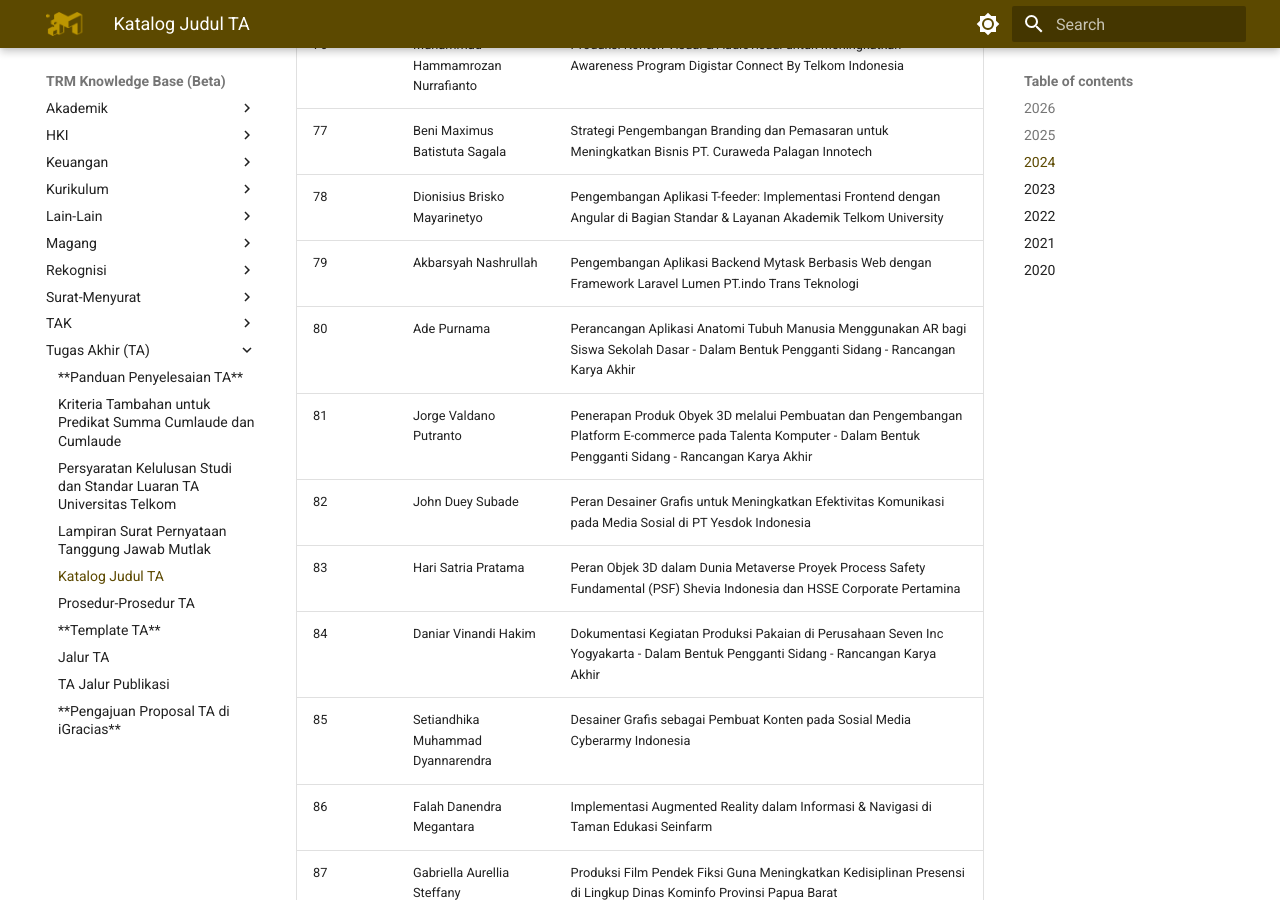
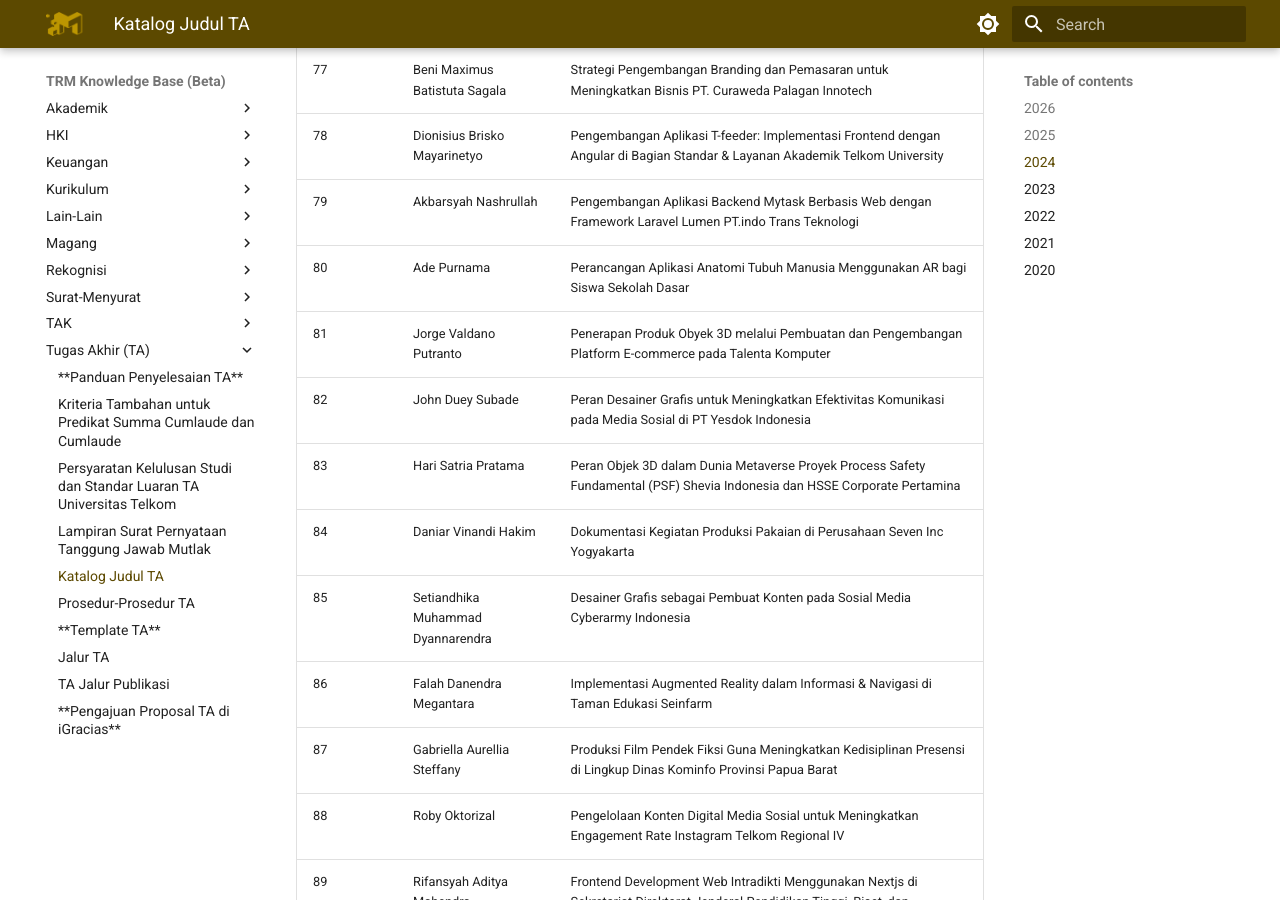
Before and after one commit to s1trm/knowledge, an MkDocs documentation site: the page built from docs/judul_pa.md, in a window 1280 px wide and 900 px high, scrolled down 13102 px. Built offline with MkDocs 1.6.1 and Material for MkDocs 9.7.7, drawn with Linux system fonts in a browser that asks for light colours; some of the changed text lies outside the part shown.

Commit message:
hapus keterangan "Dalam Bentuk Pengganti Sidang - Rancangan Karya Akhir" dari judul PA
Co-Authored-By: Claude Sonnet 5 <noreply@anthropic.com>
Claude-Session: https://claude.ai/code/session_0168To5hrzmgxHDVCRukxZwJ

```diff
--- a/docs/judul_pa.md
+++ b/docs/judul_pa.md
@@ -125,7 +125,7 @@
 | -- | ---- | -------- |
 | 1 | Alma Nafiisah Deswandi | Pengembangan Desain Antarmuka Website Lembaga Keuangan Mikro PT BPR Hoki |
 | 2 | Alif Kamal Jauhari | Pengembangan Social Entertainment Metaverse: Pataland di Startup Cube Studio Berbasis Platform Virtual Reality |
-| 3 | Syifa Ma'arif Al Azhar | Strategi Pengembangan Brand Awareness untuk Rumah Produksi Mateha Production di Media Sosial - Dalam Bentuk Pengganti Sidang - Rancangan Karya Akhir |
+| 3 | Syifa Ma'arif Al Azhar | Strategi Pengembangan Brand Awareness untuk Rumah Produksi Mateha Production di Media Sosial |
 | 4 | Ahmad Fabiansyah | Pengwmbangan UI/UX Aplikasi Website dalam Manajemen Persediaan dan Pemasaran Produk Fashion Nerth |
 | 5 | Syamsul Nizar | Pengembangan Social Entertainment Metaverse: Pataland di Startup Cube Studio Berbasis Platform Website |
 | 6 | Winda Nur'imany Pramessetiawan | Perancangan Website untuk Layanan Pemesanan serta Reminder pada Padasuka Tour & Travel |
@@ -146,7 +146,7 @@
 | 21 | Fajri Hafizh | Pengembangan Backend Aplikasi Teknologi Berbasis Website dalam Manajemen Persediaan dan Pemasaran terhadap Produk Fashion Nerth |
 | 22 | Muhammad Ghazi Al Ghifari | Pembuatan Website Pariwisata Kabupaten Subang Menggunakan HTML & CSS |
 | 23 | Ika Pradana Cintaningtiyas | Perancangan UI/UX Fitur Tempat pada Chronolizer Sirah Nabawiyah Berbasis Website |
-| 24 | Muhammad Nabil Usman | Pengembangan Pataland: Aplikasi Metaverse Bertemakan Musik dan Pantai dengan Integrasi Desain 3D dan UI/UX yang Inovatif - Dalam Bentuk Pengganti Sidang - Rancangan Karya Akhir |
+| 24 | Muhammad Nabil Usman | Pengembangan Pataland: Aplikasi Metaverse Bertemakan Musik dan Pantai dengan Integrasi Desain 3D dan UI/UX yang Inovatif |
 | 25 | Eshaf Maulvi Nazir Ahmad | Pengembangan Website SMPN 3 Banjarharjo dengan Fitur Pendaftaran Siswa Baru |
 | 26 | Arham Fauzi | Pengembangan Aplikasi Monitoring Anjungan Tunai Mandiri (ATM) di PT. Collega Inti Pratama |
 | 27 | Aldi Agung Nugroho | Pengembangan Aplikasi Jasa Layanan Aqiqah PT.fitrah Insani |
@@ -187,7 +187,7 @@
 | 62 | Daffa Shiddiq Al Fajri | Desain UI/UX Aplikasi Intelligent Hotel Management System Berbasis Website pada Hotel Lingian Modul Front Office |
 | 63 | Luthfi Setya Pratama | Desain UI/UX Website Intelligent Hotel Management System pada Hotel Lingian Modul Housekeeping dengan Metode User Center Design |
 | 64 | Yudha Pratama Adjie | Pengembangan dan Pengelolaan Konten Marketing Digital untuk Media Sosial Jhl Collections |
-| 65 | Oinike Theresia Simangunsong | Perencanaan dan Pengembangan Video Learning Inspire untuk Management Trainee pada PT United Tractors Tbk - Dalam Bentuk Pengganti Sidang - Rancangan Karya Akhir |
+| 65 | Oinike Theresia Simangunsong | Perencanaan dan Pengembangan Video Learning Inspire untuk Management Trainee pada PT United Tractors Tbk |
 | 66 | Najla Syifa Zalia | Pengembangan Konten Media Sosial Interaktif untuk Meningkatkan Brand Awareness Mitra Sahabat Al-qur’an Indonesia di Firli.id |
 | 67 | Zein Aziz Farhani | Perancangan UI/UX Fitur Peristiwa pada Chronolizer Sirah Nabawiyah Berbasiskan Website |
 | 68 | Athallah Puja Zaki Rahman | Perancangan Desain UI UX di Aplikasi Sitepat Berbasis Figma untuk Btpn Syariah |
@@ -202,11 +202,11 @@
 | 77 | Beni Maximus Batistuta Sagala | Strategi Pengembangan Branding dan Pemasaran untuk Meningkatkan Bisnis PT. Curaweda Palagan Innotech |
 | 78 | Dionisius Brisko Mayarinetyo | Pengembangan Aplikasi T-feeder: Implementasi Frontend dengan Angular di Bagian Standar & Layanan Akademik Telkom University |
 | 79 | Akbarsyah Nashrullah | Pengembangan Aplikasi Backend Mytask Berbasis Web dengan Framework Laravel Lumen PT.indo Trans Teknologi |
-| 80 | Ade Purnama | Perancangan Aplikasi Anatomi Tubuh Manusia Menggunakan AR bagi Siswa Sekolah Dasar - Dalam Bentuk Pengganti Sidang - Rancangan Karya Akhir |
-| 81 | Jorge Valdano Putranto | Penerapan Produk Obyek 3D melalui Pembuatan dan Pengembangan Platform E-commerce pada Talenta Komputer - Dalam Bentuk Pengganti Sidang - Rancangan Karya Akhir |
+| 80 | Ade Purnama | Perancangan Aplikasi Anatomi Tubuh Manusia Menggunakan AR bagi Siswa Sekolah Dasar |
+| 81 | Jorge Valdano Putranto | Penerapan Produk Obyek 3D melalui Pembuatan dan Pengembangan Platform E-commerce pada Talenta Komputer |
 | 82 | John Duey Subade | Peran Desainer Grafis untuk Meningkatkan Efektivitas Komunikasi pada Media Sosial di PT Yesdok Indonesia |
 | 83 | Hari Satria Pratama | Peran Objek 3D dalam Dunia Metaverse Proyek Process Safety Fundamental (PSF) Shevia Indonesia dan HSSE Corporate Pertamina |
-| 84 | Daniar Vinandi Hakim | Dokumentasi Kegiatan Produksi Pakaian di Perusahaan Seven Inc Yogyakarta - Dalam Bentuk Pengganti Sidang - Rancangan Karya Akhir |
+| 84 | Daniar Vinandi Hakim | Dokumentasi Kegiatan Produksi Pakaian di Perusahaan Seven Inc Yogyakarta |
 | 85 | Setiandhika Muhammad Dyannarendra | Desainer Grafis sebagai Pembuat Konten pada Sosial Media Cyberarmy Indonesia |
 | 86 | Falah Danendra Megantara | Implementasi Augmented Reality dalam Informasi & Navigasi di Taman Edukasi Seinfarm |
 | 87 | Gabriella Aurellia Steffany | Produksi Film Pendek Fiksi Guna Meningkatkan Kedisiplinan Presensi di Lingkup Dinas Kominfo Provinsi Papua Barat |
@@ -341,8 +341,8 @@
 | 116 | Rizal Syahman Fahlefy | Rancang Bangun Animasi pada Aplikasi Permainan Edukasi Pembelajaran Bahasa Inggris ( Studi Kasus: Smait Ummul Quro Bogor ) |
 | 117 | Raden Fathurrachman Aji | Pembuatan Fitur Augmented Reality Aplikasi Proses Pelayanan Jasa PT. Balai Besar Bahan dan Barang Teknik (B4T) Berbasis Unity |
 | 118 | Reyhan Wahyu Sunjaya | Peran Finance dalam Media Agency Tembok Creative |
-| 119 | Rizky Arianto Hutasoit | Aplikasi Media Pembelajaraan Membaca dan Mengenal Makanan Sehat untuk Anak Disleksia Berbasis Web Apps - Dalam Bentuk Pengganti Sidang - Rancangan Karya Akhir |
-| 120 | Muhammad Aqsha Syauqi Ilham | Perancangan Aplikasi Augmented Reality untuk Pemasaran Sparepart Sepeda Motor di Toko Victoryshop - Dalam Bentuk Pengganti Sidang - Rancangan Karya Akhir |
+| 119 | Rizky Arianto Hutasoit | Aplikasi Media Pembelajaraan Membaca dan Mengenal Makanan Sehat untuk Anak Disleksia Berbasis Web Apps |
+| 120 | Muhammad Aqsha Syauqi Ilham | Perancangan Aplikasi Augmented Reality untuk Pemasaran Sparepart Sepeda Motor di Toko Victoryshop |
 | 121 | Muhamad Jihad Aldzikri | Perancangan 3D Objek Modeling Aset Game BNI World di PT. Bank Negara Indonesia |
 | 122 | Randa Yuna Permana | Perancangan Desain UI UX Website Ugems PT Bib dengan Figma pada PT Biner Teknologi Indonesia |
 | 123 | Nur Lailatus Sholihah | Pengembangan BNI Multiplatform dengan Menggunakan Unity di PT. Bank Negara Indonesia (persero), Tbk. |
```
